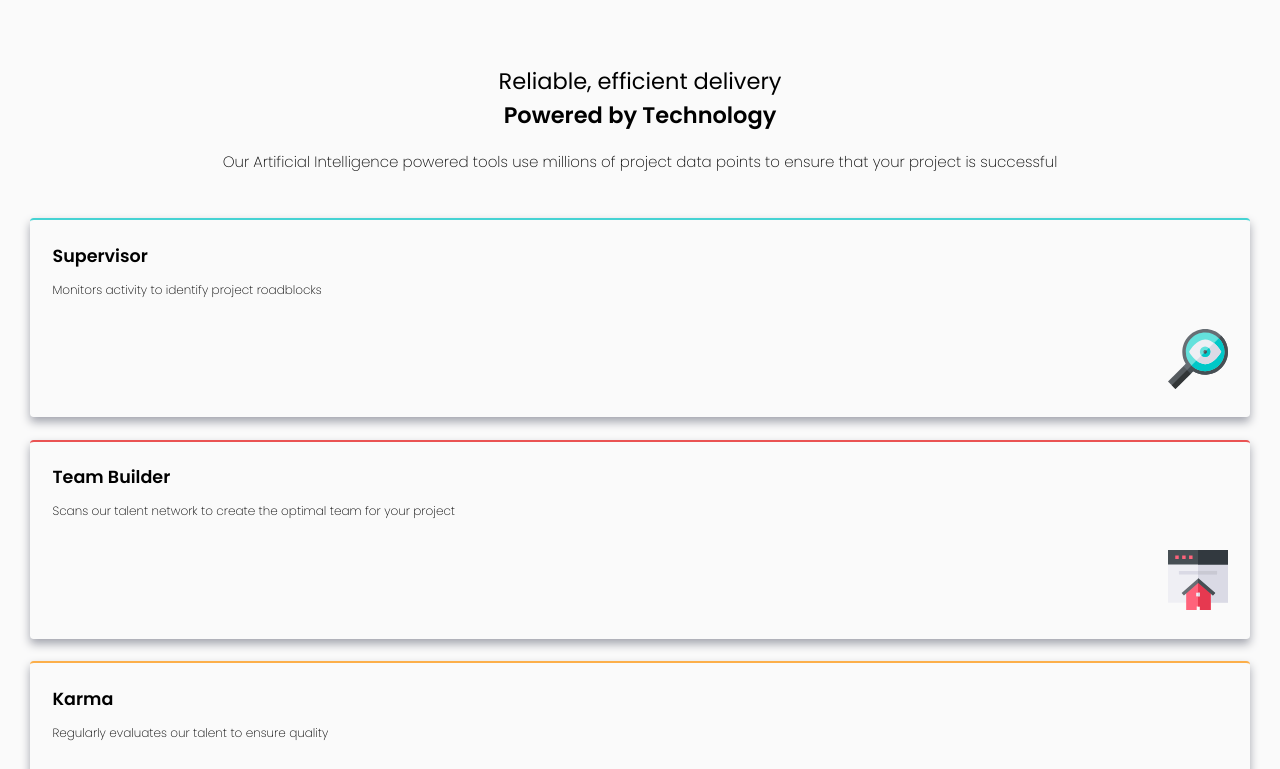
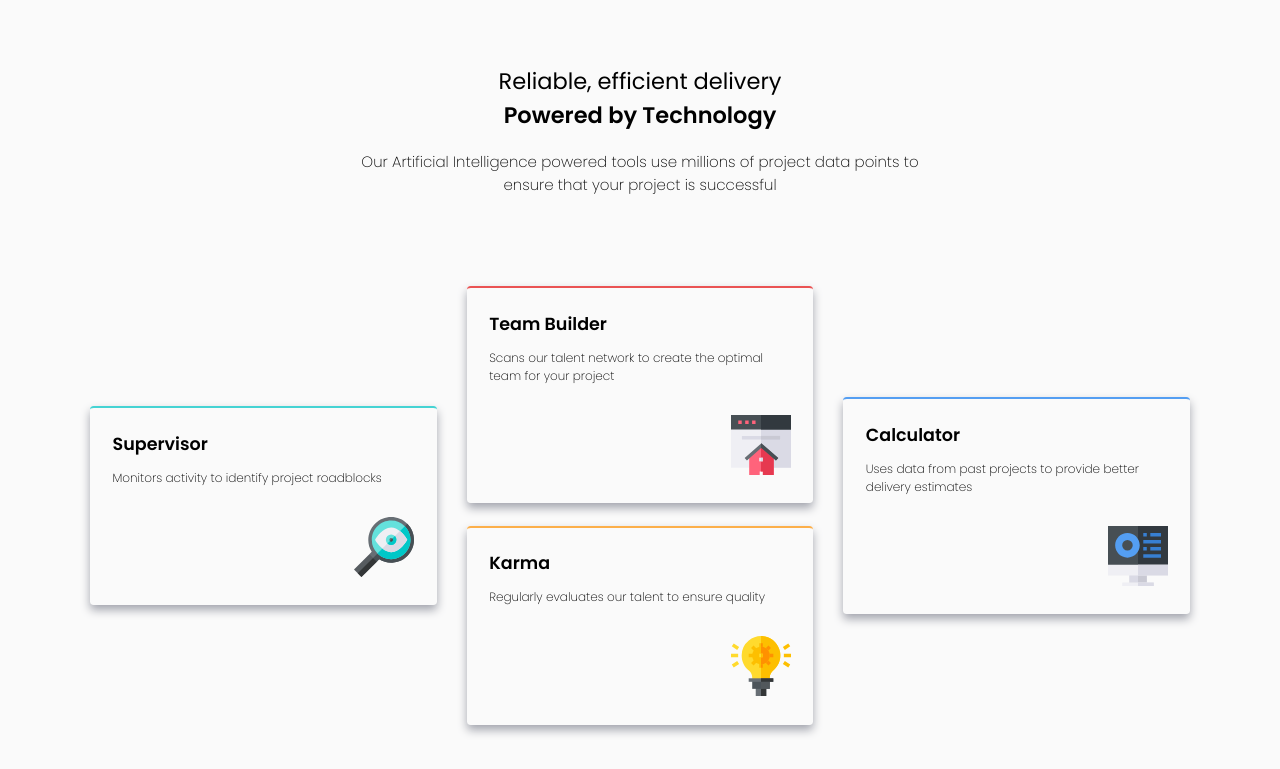
Before and after one commit to Mahesh-yadav/four-feature-card-layout, a website: page index.html in a window 1280 px wide. Shown: the top 769 px of the page. Drawn offline with Linux system fonts and the light colour scheme.

Commit message:
finish desktop design

```diff
--- a/styles.css
+++ b/styles.css
@@ -91,3 +91,22 @@ footer{
     text-align: center;
     margin: 0;
 }
+
+@media (min-width: 1000px){
+    .header{
+        width: 50%;
+        margin: 0 auto;
+        margin-top: 1rem;
+    }
+
+    .content{
+        display: flex;
+        align-items: center;
+        padding: 4rem;
+    }
+
+    .card-column{
+        flex: 1 1 0;
+        margin: 0 1rem;
+    }
+}
```
